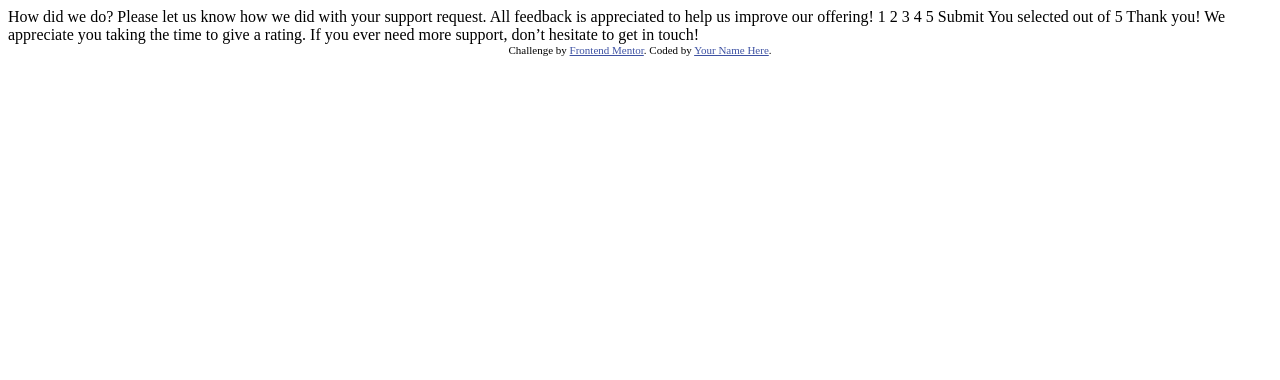
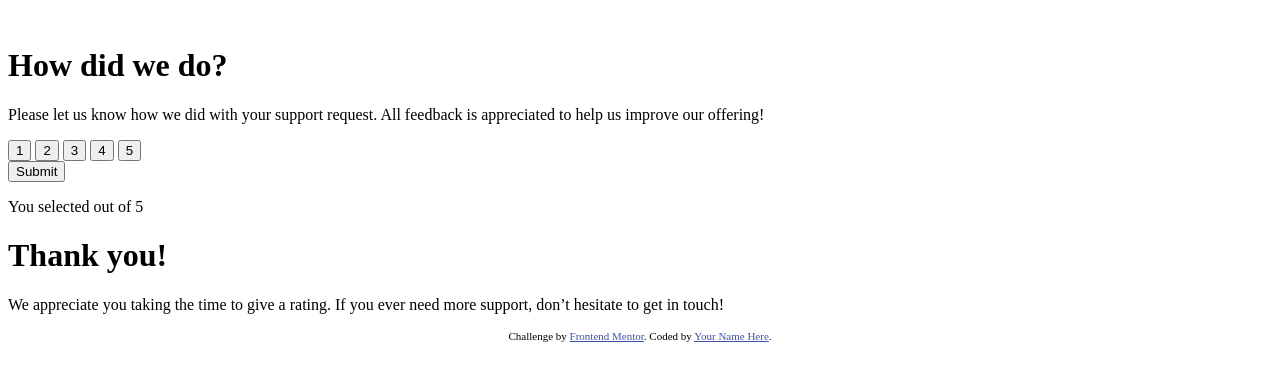
Before and after one commit to ir4M/interactive-rating-component-main, a plain HTML site: page index.html in a window 1280 px wide. Drawn offline with Linux system fonts and the light colour scheme.

Commit message:
add basic html structure and google font

```diff
--- a/index.html
+++ b/index.html
@@ -5,6 +5,10 @@
   <meta name="viewport" content="width=device-width, initial-scale=1.0"> <!-- displays site properly based on user's device -->
 
   <link rel="icon" type="image/png" sizes="32x32" href="./images/favicon-32x32.png">
+  <!-- Google Fonts -->
+  <link rel="preconnect" href="https://fonts.googleapis.com">
+  <link rel="preconnect" href="https://fonts.gstatic.com" crossorigin>
+  <link href="https://fonts.googleapis.com/css2?family=Overpass:wght@400;700&display=swap" rel="stylesheet">
 
   <title>Frontend Mentor | Interactive rating component</title>
 
@@ -17,26 +21,32 @@
 <body>
 
   <!-- Rating state start -->
+  <img src="" alt="">
 
-  How did we do?
+  <h1>How did we do?</h1>
 
-  Please let us know how we did with your support request. All feedback is appreciated
-  to help us improve our offering!
+  <p>Please let us know how we did with your support request. All feedback is appreciated
+    to help us improve our offering!</p>
 
-  1 2 3 4 5
-
-  Submit
+  <button type="button">1</button>
+  <button type="button">2</button>
+  <button type="button">3</button>
+  <button type="button">4</button>
+  <button type="button">5</button>
+  <br>
+  <button type="submit">Submit</button>
 
   <!-- Rating state end -->
 
   <!-- Thank you state start -->
 
-  You selected <!-- Add rating here --> out of 5
+  <img src="" alt="">
+  <p>You selected <!-- Add rating here --> out of 5</p>
 
-  Thank you!
+  <h1>Thank you!</h1>
 
-  We appreciate you taking the time to give a rating. If you ever need more support,
-  don’t hesitate to get in touch!
+  <p>  We appreciate you taking the time to give a rating. If you ever need more support,
+    don’t hesitate to get in touch!</p>
 
   <!-- Thank you state end -->
 
```
